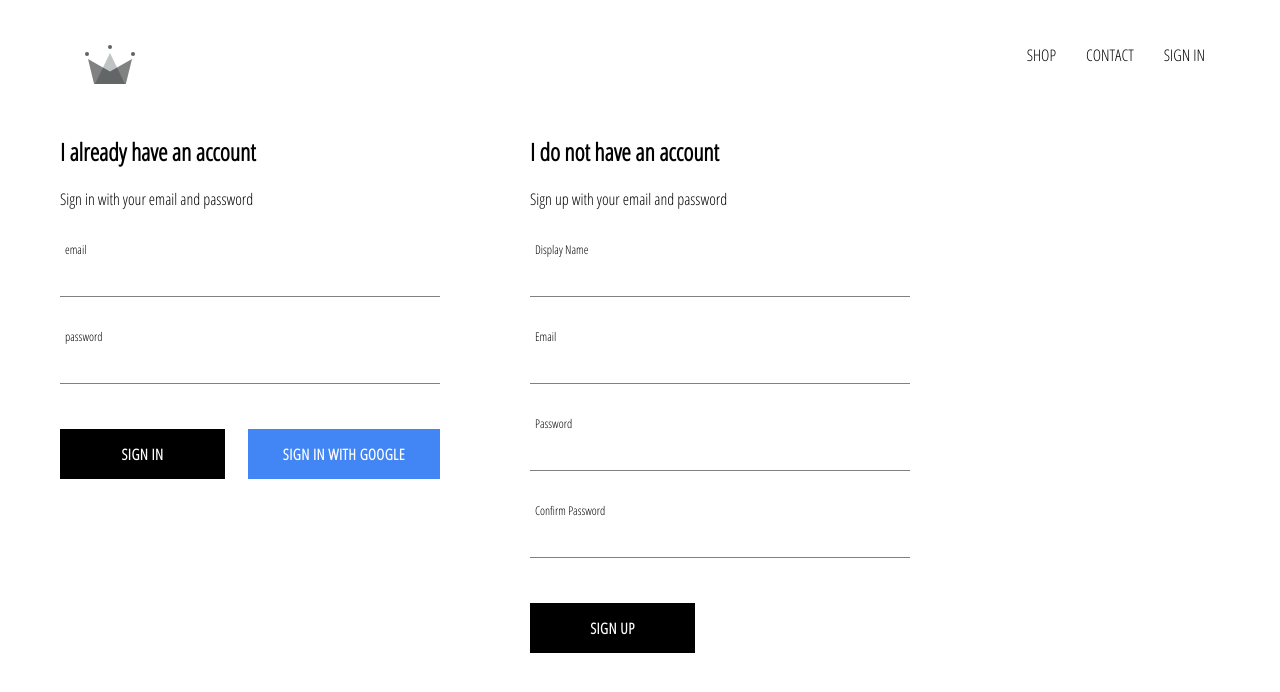
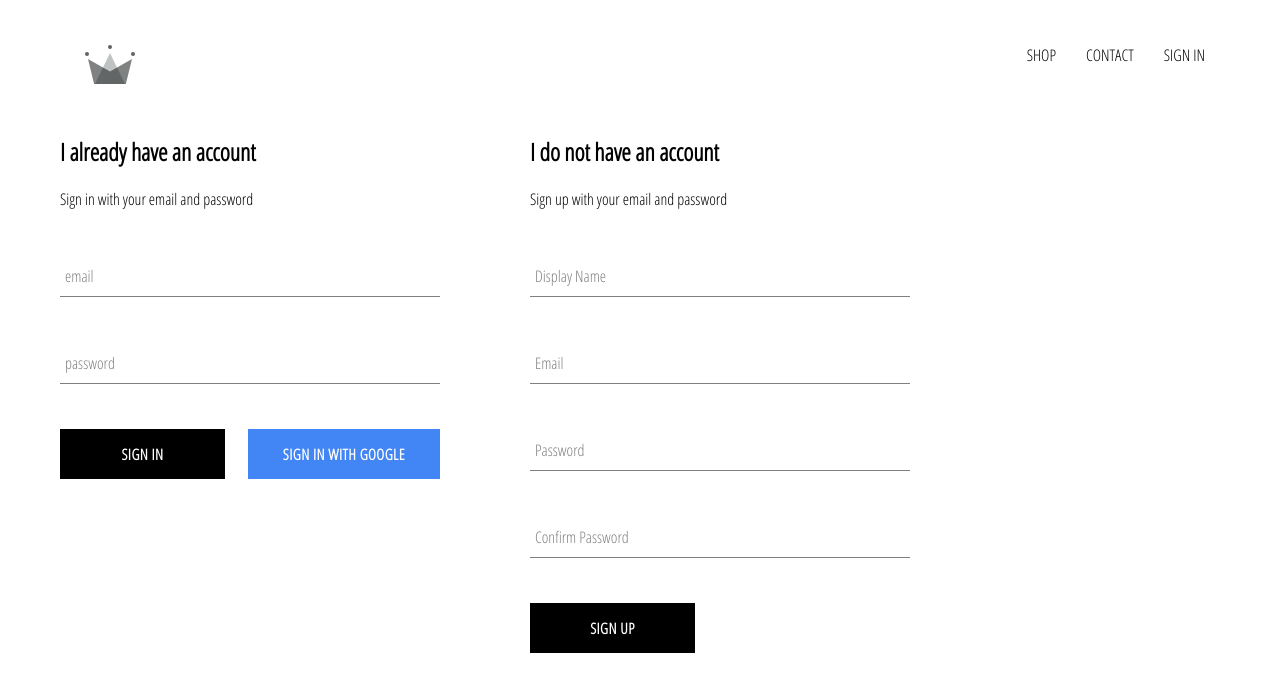
Before and after one commit to cansub1974/crwn-clothing, a React (Create React App) app: page /signIn in a window 1280 px wide. Shown: the top 692 px of the page. Built offline with nearby package versions, Linux system fonts and the light colour scheme; no server answers.

Commit message:
code cleanup

```diff
--- a/src/components/form-input/form-input.component.jsx
+++ b/src/components/form-input/form-input.component.jsx
@@ -9,7 +9,7 @@ function FormInput({ handleChange, label, ...otherProps }) {
                {label ? (
                 <label
                     className={`${
-                        otherProps ? 'shrink' : ''
+                        otherProps.value.length ? 'shrink' : ''
                         } form-input-label`}
                 >
                     {label}
```
